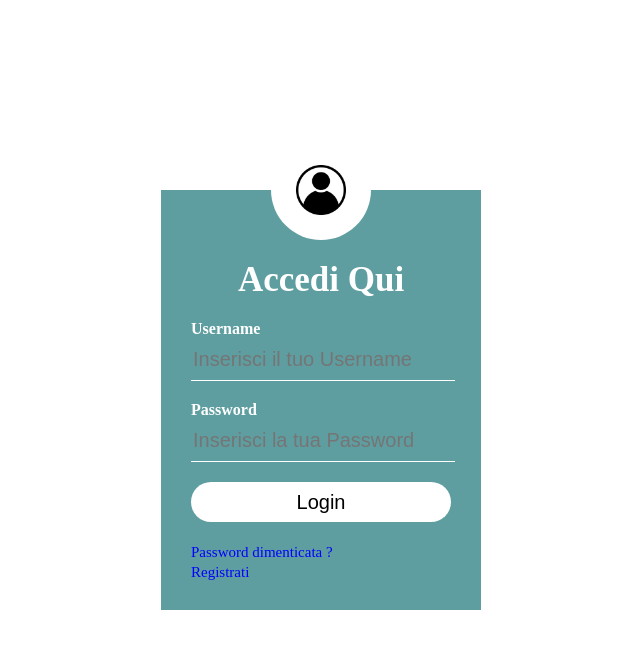
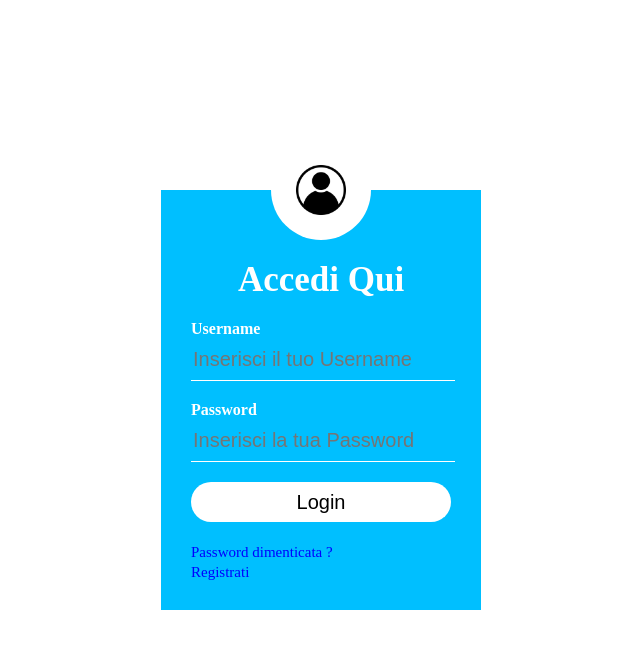
Before and after one commit to PAT19999/PlanAndTravel, a PHP site: page /login.html in a window 1280 px wide. Shown: the top 649 px of the page, without its empty margins (319-959 px from the left). Run offline with PHP 8.4, Linux system fonts and the light colour scheme.

Commit message:
Ho provato a fare una schermata di login

```diff
--- a/login.css
+++ b/login.css
@@ -7,7 +7,7 @@ body{
 .loginbox{
      width: 320px;
      height: 420px;
-     background:cadetblue;
+     background: deepskyblue;
      color:#fff;
      top: 50%;
      left: 50%;
@@ -15,7 +15,6 @@ body{
      transform: translate(-50%,-50%);
      box-sizing: border-box;
      padding: 70px 30px;
-
 }
 
 .avatar{
```
